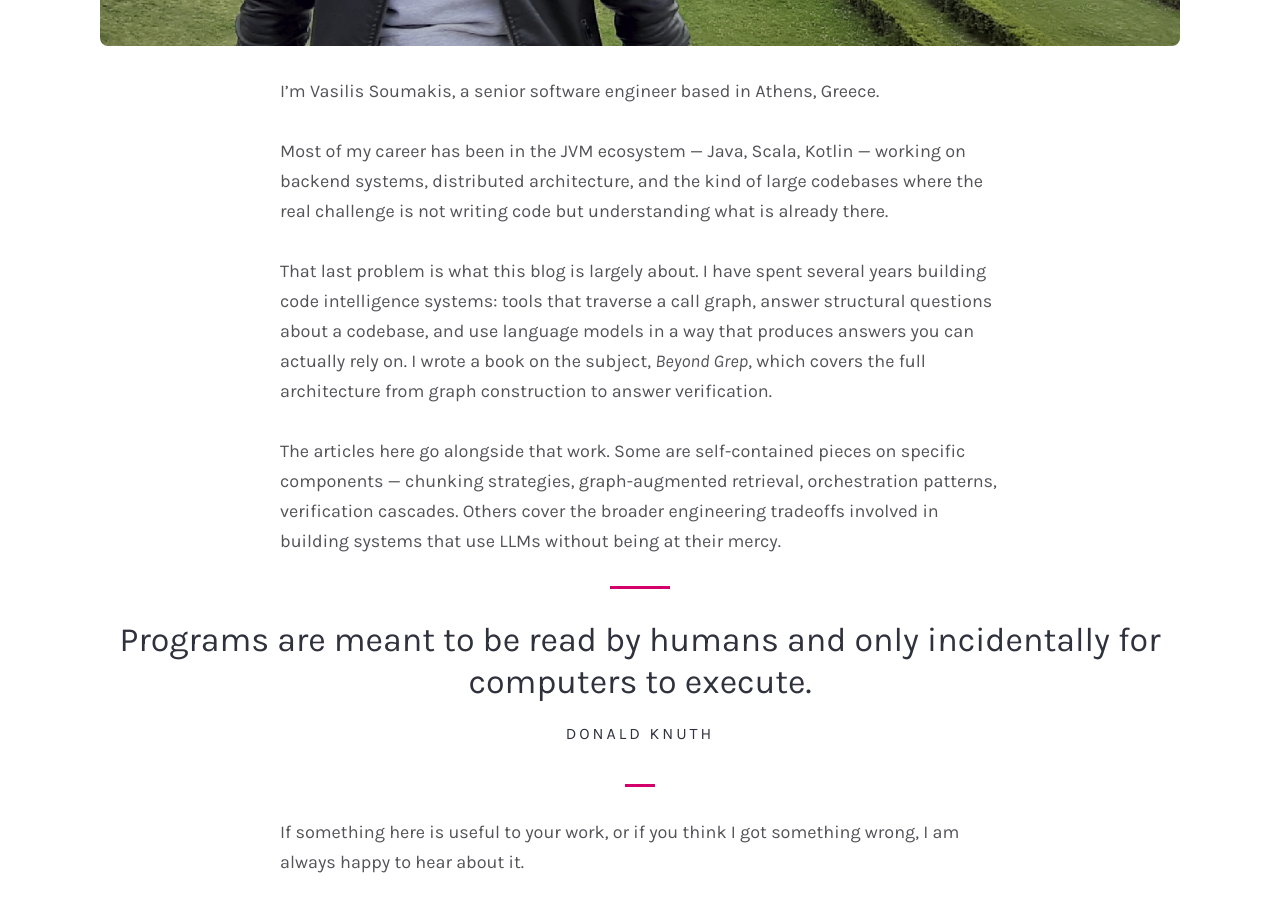
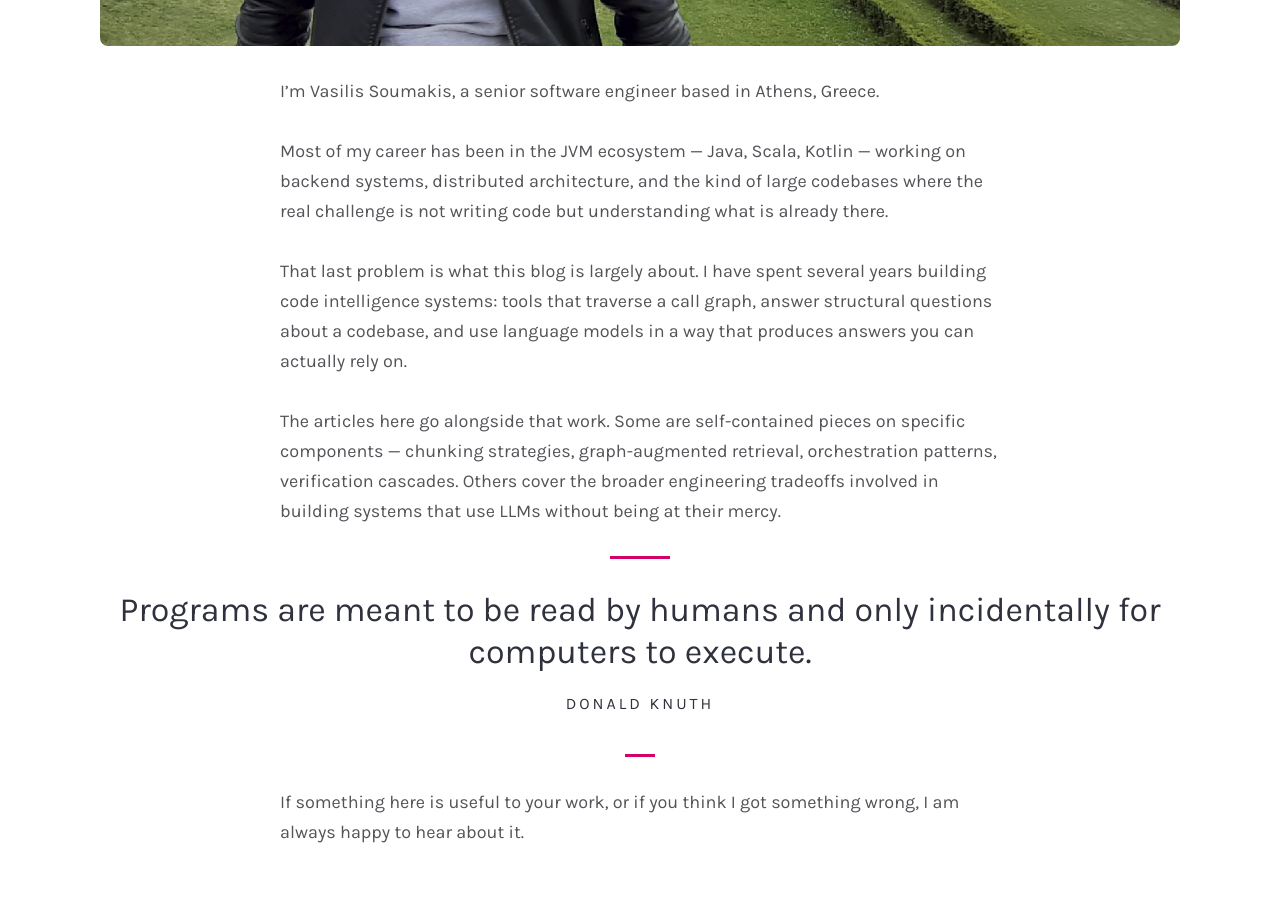
Before and after one commit to vsoum/vsoum.github.io, a Jekyll site: the page built from about.md, in a window 1280 px wide and 900 px high, scrolled down 645 px. Built offline with Jekyll 4.4.1, drawn with Linux system fonts in a browser that asks for light colours.

Commit message:
remove book reference from about page
Co-Authored-By: Claude Sonnet 4.6 <noreply@anthropic.com>

```diff
--- a/about.md
+++ b/about.md
@@ -8,7 +8,7 @@ I'm Vasilis Soumakis, a senior software engineer based in Athens, Greece.
 
 Most of my career has been in the JVM ecosystem — Java, Scala, Kotlin — working on backend systems, distributed architecture, and the kind of large codebases where the real challenge is not writing code but understanding what is already there.
 
-That last problem is what this blog is largely about. I have spent several years building code intelligence systems: tools that traverse a call graph, answer structural questions about a codebase, and use language models in a way that produces answers you can actually rely on. I wrote a book on the subject, *Beyond Grep*, which covers the full architecture from graph construction to answer verification.
+That last problem is what this blog is largely about. I have spent several years building code intelligence systems: tools that traverse a call graph, answer structural questions about a codebase, and use language models in a way that produces answers you can actually rely on.
 
 The articles here go alongside that work. Some are self-contained pieces on specific components — chunking strategies, graph-augmented retrieval, orchestration patterns, verification cascades. Others cover the broader engineering tradeoffs involved in building systems that use LLMs without being at their mercy.
 
```
